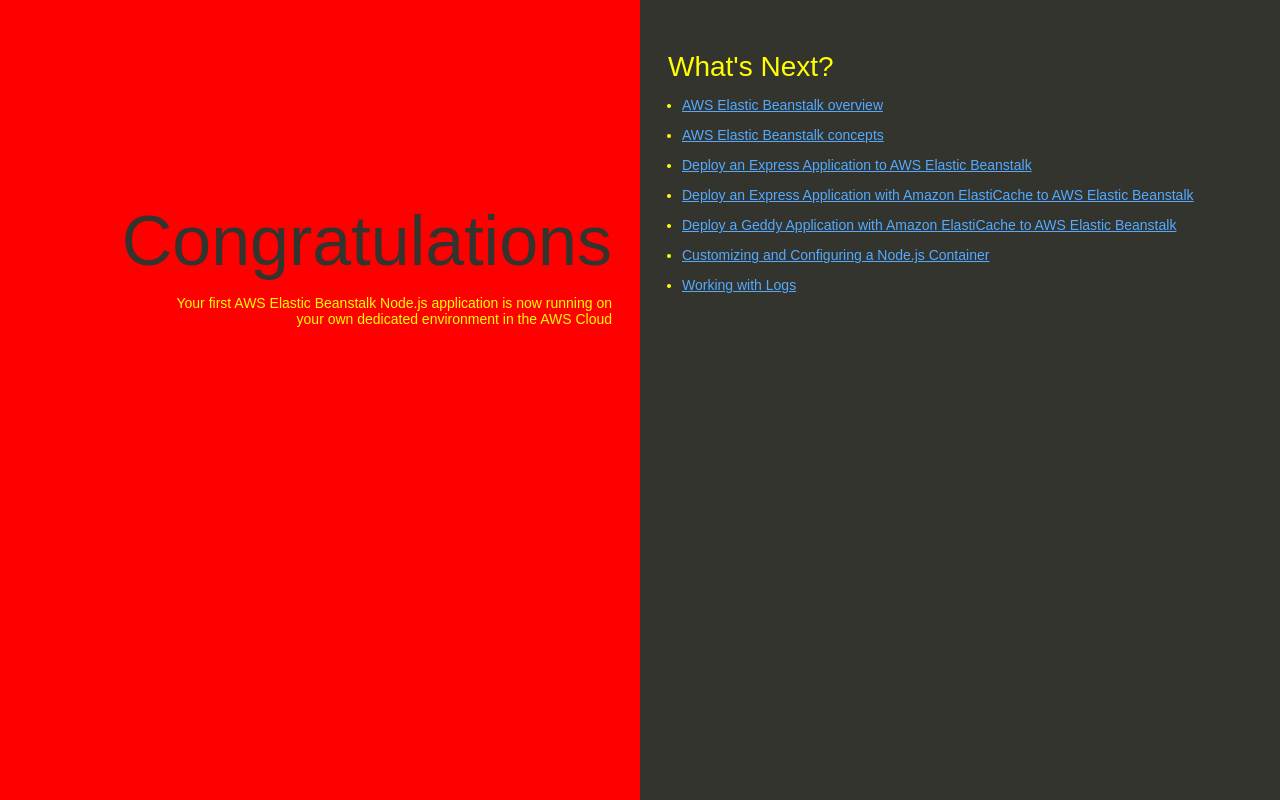
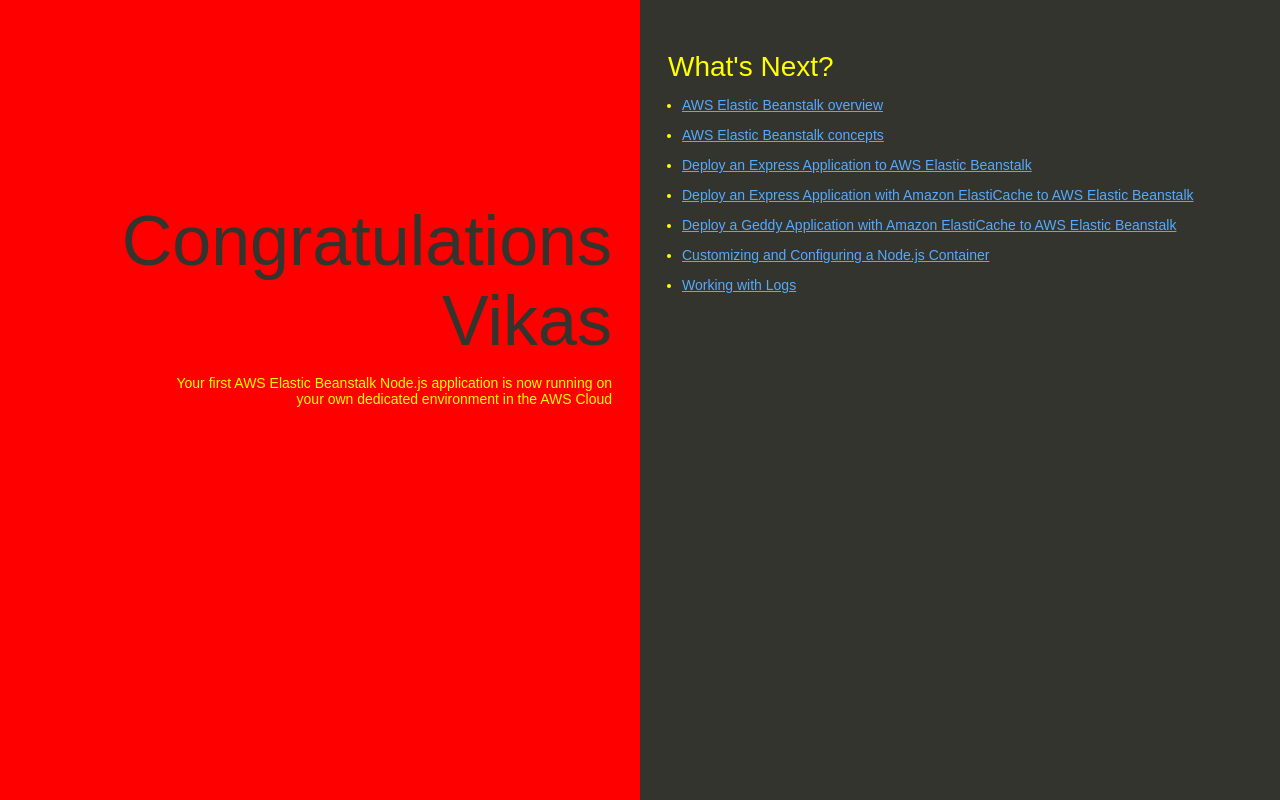
Before and after one commit to vikaskuk/my-nodejs-app, a website: page index.html in a window 1280 px wide. Drawn offline with Linux system fonts and the light colour scheme.

Commit message:
Update index.html
Updated Congratulations to Congratulations Vikas

```diff
--- a/index.html
+++ b/index.html
@@ -74,7 +74,7 @@
   </head>
   <body>
     <div class="textColumn">
-      <h1>Congratulations</h1>
+      <h1>Congratulations Vikas</h1>
       <p>Your first AWS Elastic Beanstalk Node.js application is now running on your own dedicated environment in the AWS Cloud</p>
     </div>
     <div class="linksColumn">
```
